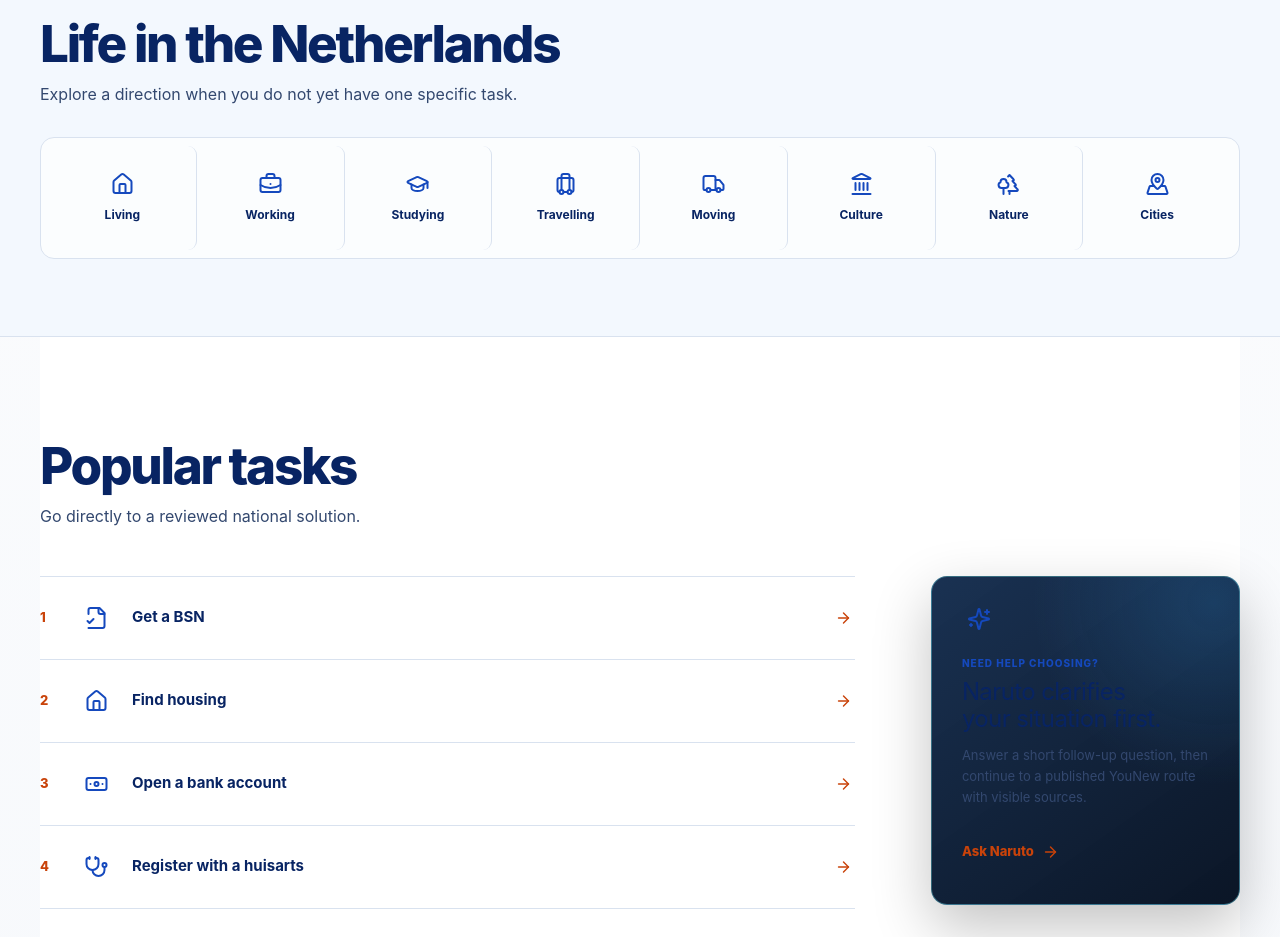
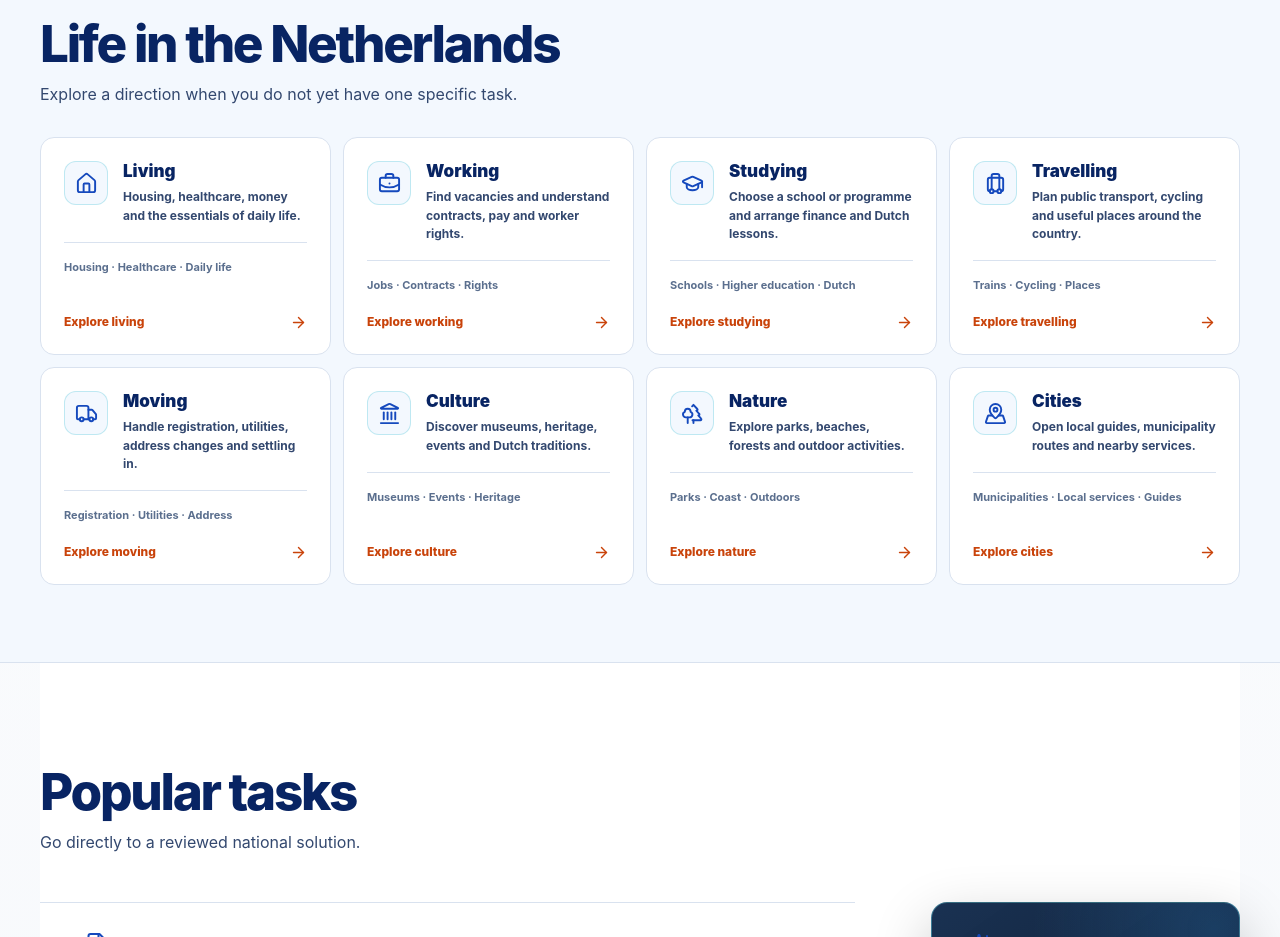
Before and after one commit to zq87xf5jyp-arch/YouNew, a Next.js app in the folder admin-dashboard/public-site/: page / in a window 1280 px wide. Shown: the part 1500-2437 px from the top of the page. Built offline with nearby package versions, Linux system fonts and the light colour scheme.

Commit message:
Fill homepage life direction cards

```diff
--- a/admin-dashboard/public-site/public/sw.js
+++ b/admin-dashboard/public-site/public/sw.js
@@ -1,4 +1,4 @@
-const CACHE_VERSION = "younew-web-43e74432773b";
+const CACHE_VERSION = "younew-web-6daf50524ace";
 const SHELL_CACHE = `${CACHE_VERSION}-shell`;
 const GUIDE_CACHE = `${CACHE_VERSION}-guides`;
 const ASSET_CACHE = `${CACHE_VERSION}-assets`;
--- a/admin-dashboard/public-site/src/app/page.tsx
+++ b/admin-dashboard/public-site/src/app/page.tsx
@@ -52,6 +52,7 @@ export const metadata: Metadata = {
 };
 
 type Direction = Readonly<{ title: string; href: string; icon: LucideIcon }>;
+type LifeDirection = Direction & Readonly<{ description: string; topics: readonly string[] }>;
 
 const taskIcons: Record<TaskIconName, LucideIcon> = {
   home: Home,
@@ -70,15 +71,63 @@ const searchHref = (query: string) => `/search/?q=${encodeURIComponent(query)}`;
 
 const heroSuggestions = ["Housing in Leiden", "Find work", "Register with a GP", "Get a BSN"] as const;
 
-const lifeDirections: readonly Direction[] = [
-  { title: "Living", href: "/tasks/housing/", icon: Home },
-  { title: "Working", href: "/tasks/work/", icon: BriefcaseBusiness },
-  { title: "Studying", href: "/tasks/study/", icon: GraduationCap },
-  { title: "Travelling", href: "/discover/", icon: Luggage },
-  { title: "Moving", href: "/essentials/utilities-and-moving-home/", icon: Truck },
-  { title: "Culture", href: "/categories/culture/", icon: Landmark },
-  { title: "Nature", href: "/categories/outdoors/", icon: Trees },
-  { title: "Cities", href: "/cities/", icon: MapPinned }
+const lifeDirections: readonly LifeDirection[] = [
+  {
+    title: "Living",
+    description: "Housing, healthcare, money and the essentials of daily life.",
+    topics: ["Housing", "Healthcare", "Daily life"],
+    href: "/tasks/housing/",
+    icon: Home
+  },
+  {
+    title: "Working",
+    description: "Find vacancies and understand contracts, pay and worker rights.",
+    topics: ["Jobs", "Contracts", "Rights"],
+    href: "/tasks/work/",
+    icon: BriefcaseBusiness
+  },
+  {
+    title: "Studying",
+    description: "Choose a school or programme and arrange finance and Dutch lessons.",
+    topics: ["Schools", "Higher education", "Dutch"],
+    href: "/tasks/study/",
+    icon: GraduationCap
+  },
+  {
+    title: "Travelling",
+    description: "Plan public transport, cycling and useful places around the country.",
+    topics: ["Trains", "Cycling", "Places"],
+    href: "/discover/",
+    icon: Luggage
+  },
+  {
+    title: "Moving",
+    description: "Handle registration, utilities, address changes and settling in.",
+    topics: ["Registration", "Utilities", "Address"],
+    href: "/essentials/utilities-and-moving-home/",
+    icon: Truck
+  },
+  {
+    title: "Culture",
+    description: "Discover museums, heritage, events and Dutch traditions.",
+    topics: ["Museums", "Events", "Heritage"],
+    href: "/categories/culture/",
+    icon: Landmark
+  },
+  {
+    title: "Nature",
+    description: "Explore parks, beaches, forests and outdoor activities.",
+    topics: ["Parks", "Coast", "Outdoors"],
+    href: "/categories/outdoors/",
+    icon: Trees
+  },
+  {
+    title: "Cities",
+    description: "Open local guides, municipality routes and nearby services.",
+    topics: ["Municipalities", "Local services", "Guides"],
+    href: "/cities/",
+    icon: MapPinned
+  }
 ];
 
 const popularTasks: readonly Direction[] = [
@@ -205,7 +254,14 @@ export default function HomePage() {
           <div className="section-shell">
             <div className="vision-heading"><h2 id="life-title">Life in the Netherlands</h2><p>Explore a direction when you do not yet have one specific task.</p></div>
             <nav className="vision-direction-rail" aria-label="Life in the Netherlands">
-              {lifeDirections.map(({ title, href, icon: Icon }) => <Link href={href} key={title}><Icon aria-hidden /><span>{title}</span></Link>)}
+              {lifeDirections.map(({ title, description, topics, href, icon: Icon }) => (
+                <Link href={href} key={title}>
+                  <span className="vision-direction-icon"><Icon aria-hidden /></span>
+                  <span className="vision-direction-copy"><strong>{title}</strong><small>{description}</small></span>
+                  <span className="vision-direction-topics">{topics.join(" · ")}</span>
+                  <span className="vision-direction-action">Explore {title.toLowerCase()} <ArrowRight aria-hidden /></span>
+                </Link>
+              ))}
             </nav>
           </div>
         </section>
--- a/admin-dashboard/public-site/src/app/theme.css
+++ b/admin-dashboard/public-site/src/app/theme.css
@@ -322,8 +322,10 @@ html[data-theme="light"] .product-vision-home .vision-task {
 html[data-theme="light"] .product-vision-home .vision-task:hover { background:var(--vision-soft); }
 html[data-theme="light"] .product-vision-home .vision-task.is-emergency { background:#fff7f1; }
 html[data-theme="light"] .product-vision-home :is(.vision-life-band,.vision-services) { background:var(--vision-soft); }
-html[data-theme="light"] .product-vision-home .vision-direction-rail { background:rgba(255,255,255,.72); }
-html[data-theme="light"] .product-vision-home .vision-direction-rail a:hover { background:#fff; }
+html[data-theme="light"] .product-vision-home .vision-direction-rail { background:transparent; }
+html[data-theme="light"] .product-vision-home .vision-direction-rail a { background:#fff; }
+html[data-theme="light"] .product-vision-home .vision-direction-rail a:hover { background:var(--vision-soft-2); }
+html[data-theme="light"] .product-vision-home .vision-direction-icon { background:var(--vision-soft); }
 html[data-theme="light"] .product-vision-home :is(.vision-popular,.vision-why) { background:#fff; }
 html[data-theme="light"] .product-vision-home :is(.vision-cities,.vision-business,.vision-updates) { background:#fbfdff; }
 html[data-theme="light"] .product-vision-home .vision-city-rail article { background:#fff; }
```
Also changed, not shown: admin-dashboard/public-site/src/app/globals.css, 1 other file (tests, documents, lock files or other folders).
